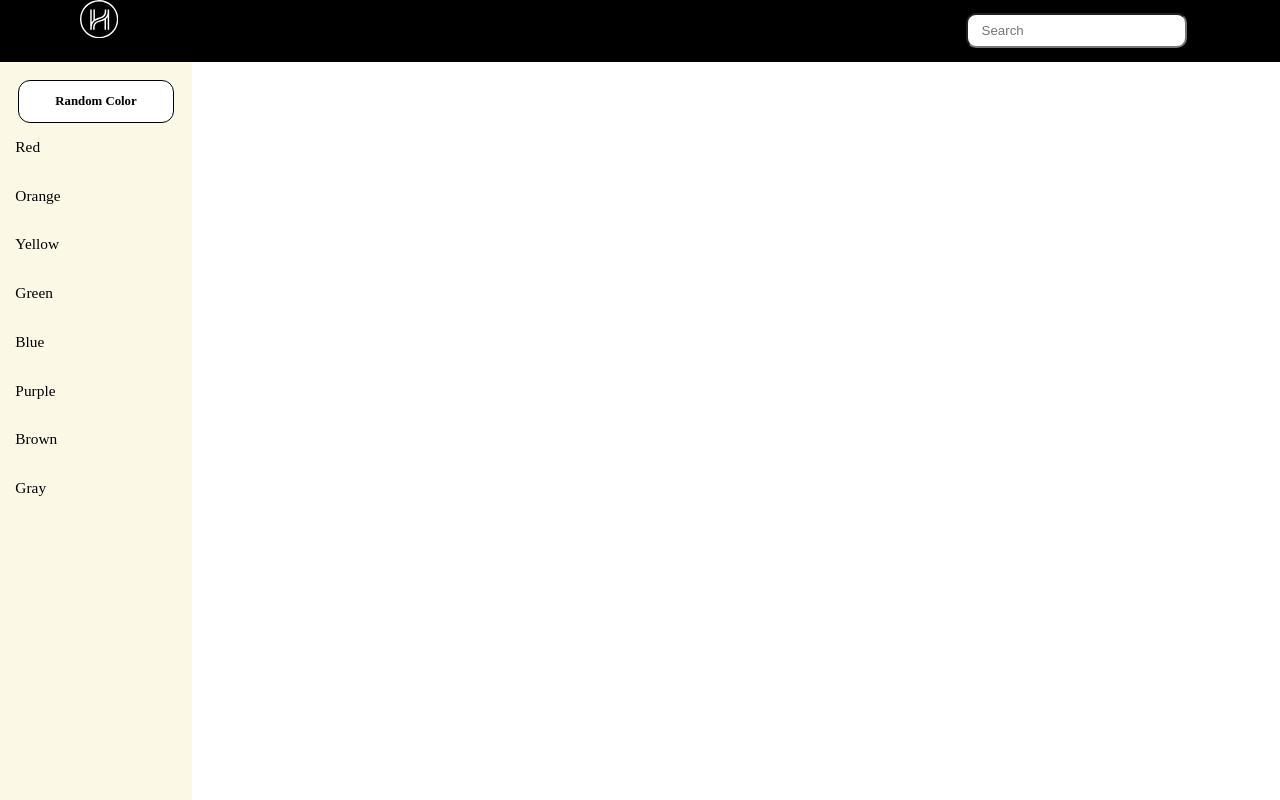
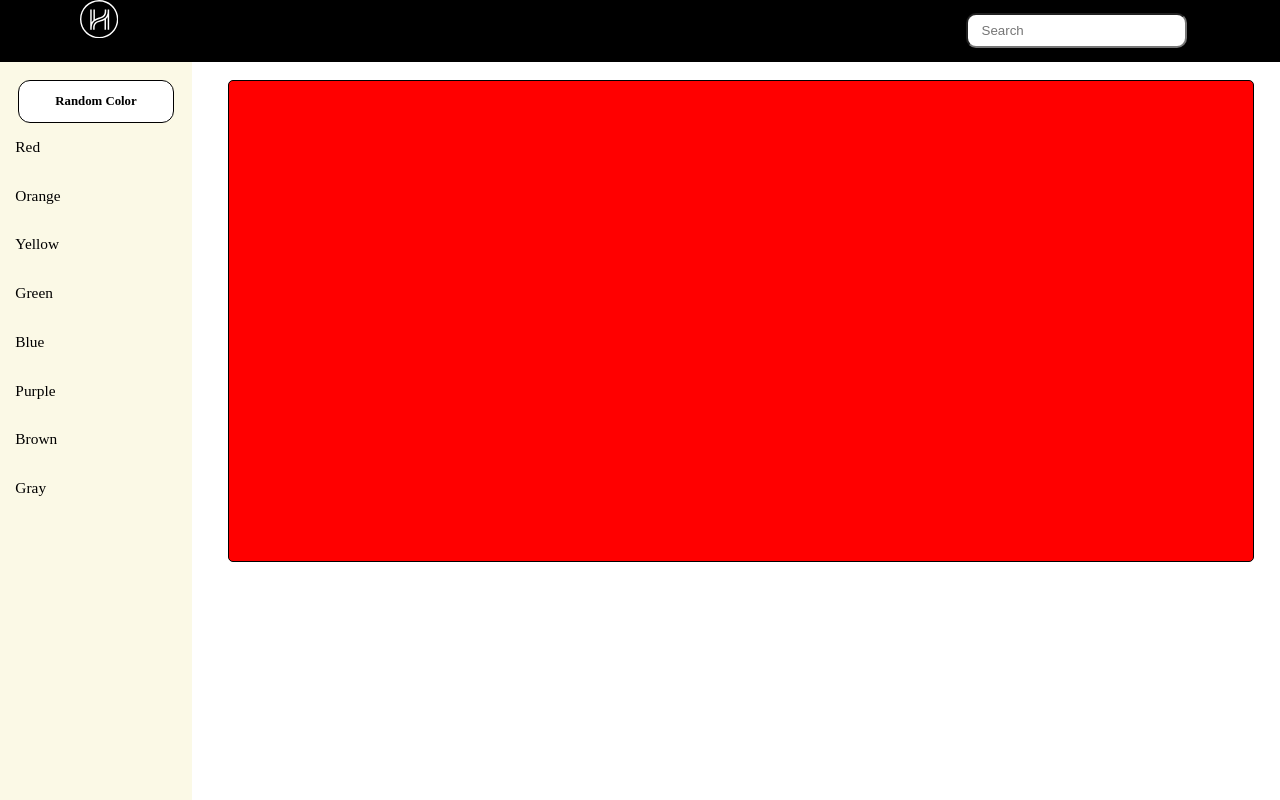
Before and after one commit to jesusemendoza/hh-color-picker, a React (Vite) app: page /home in a window 1280 px wide. Built offline with nearby package versions, Linux system fonts and the light colour scheme.

Commit message:
added a basic detail component

```diff
--- a/src/components/aside/_aside.scss
+++ b/src/components/aside/_aside.scss
@@ -8,7 +8,7 @@
         margin: 0 auto;
     }
     .random-button:hover{
-        background: gray;
+        background: wheat;
     }
 }
 .color-list{
--- /dev/null
+++ b/src/components/detail/_detail.scss
@@ -0,0 +1,5 @@
+.detail-container {
+    position: fixed;
+    border: solid 1px black;
+    border-radius: 5px;
+}
--- /dev/null
+++ b/src/components/detail/index.js
@@ -0,0 +1,15 @@
+import React from 'react';
+import './_detail.scss'
+
+export default class Detail extends React.Component {
+
+    render(){
+        return (
+            <div
+            className='detail-container'
+            style={{width:'80%', height: '60%', background:'red', right:'2%', top:'10%' }
+            }>
+            </div>
+        )
+    }
+}
--- a/src/routes/home/index.js
+++ b/src/routes/home/index.js
@@ -2,6 +2,7 @@ import React from 'react';
 import './_home.scss';
 import NavBar from '../../components/nav-bar'
 import Aside from '../../components/aside'
+import Detail from '../../components/detail'
 
 export default class Home extends React.Component {
     render() {
@@ -9,6 +10,7 @@ export default class Home extends React.Component {
 	<div className='landing-container'>
 		<NavBar />
         <Aside />
+        <Detail />
 	</div>
 
       );
```
